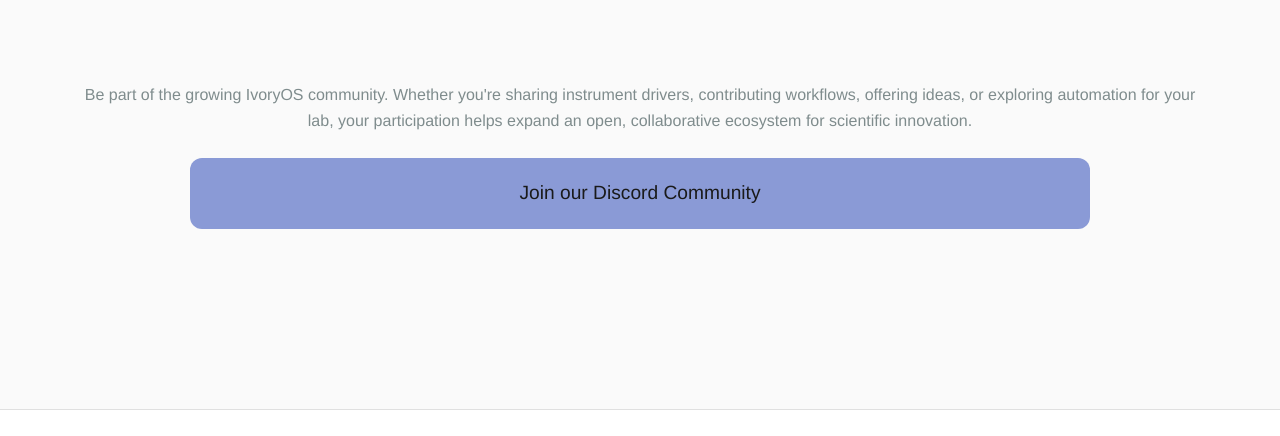
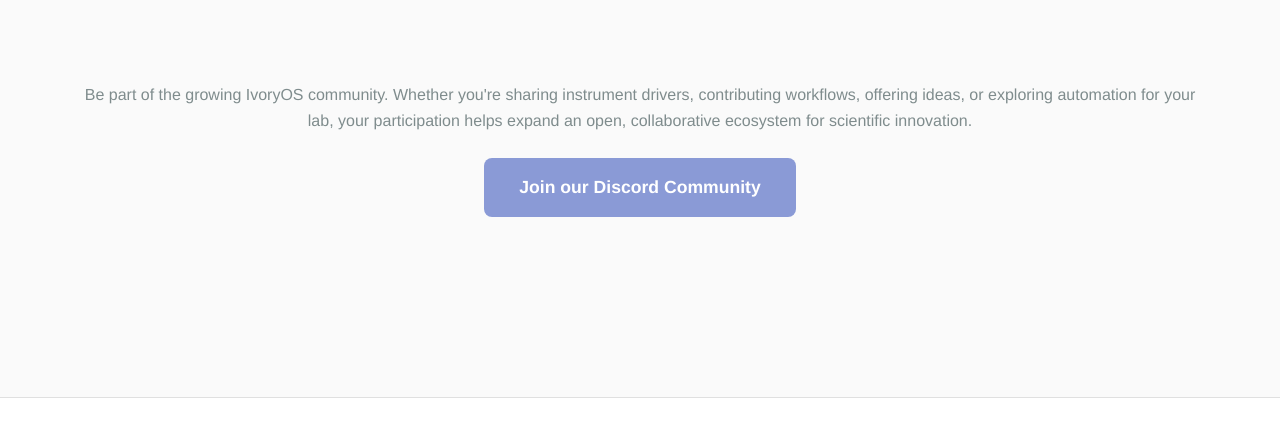
Before and after one commit to ivoryzh/ivoryos-landing-page, a plain HTML site: page index.html in a window 1280 px wide. Shown: the part 3381-3817 px from the top of the page. Drawn offline with Linux system fonts and the light colour scheme.

```diff
--- a/index.html
+++ b/index.html
@@ -940,16 +940,8 @@ robot = <span class="class-name">MySelfDrivingLab</span>()<br><br>
                 </p>
                 <a href="https://discord.gg/3KdjhUmsYA"
                    target="_blank"
-                   style="display: block;
-                          text-align: center;
-                          padding: 20px;
-                          background: #8a9ad6;
-                          border-radius: 12px;
-                          color: var(--text-primary);
-                          text-decoration: none;
-                          font-size: 1.2em;
-                          max-width: 900px;
-                          margin: 0 auto;">
+                   class="cta-button"
+                   style="background: #8a9ad6;">
                     Join our Discord Community
                 </a>
             </div>
```
